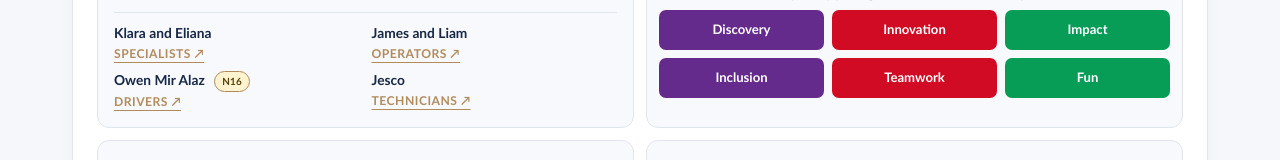
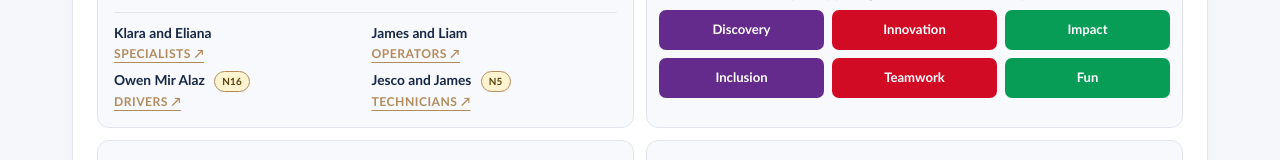
Before and after one commit to ciresannamaria/fll-bioglow-team-8025, a plain HTML site: page index.html in a window 1280 px wide. Shown: the part 383-543 px from the top of the page. Drawn offline with Linux system fonts and the light colour scheme.

Commit message:
Add laptop number for Jesco and James

```diff
--- a/index.html
+++ b/index.html
@@ -37,7 +37,7 @@ footer{background:var(--navy);color:#dfe6f2;text-align:center;padding:20px;font-
 <main>
 <section class="section" id="home"><h2>Team overview</h2><p class="lead">General information about our team and regional event.</p><div class="home-grid">
 <div class="overview-top">
-  <div class="fact overview-team"><span class="label">Team name</span><strong>St. George RoboKnights</strong><div class="team-roles"><div><span>Klara and Eliana</span><b><a href="https://drive.google.com/drive/folders/1BIgm2-Lqo71b0L_HISadoIj7GOhfOB-a?usp=sharing" target="_blank" rel="noopener" style="color:inherit;text-decoration:underline;text-decoration-color:var(--gold);text-underline-offset:4px">Specialists ↗</a></b></div><div><span>James and Liam</span><b><a href="https://drive.google.com/drive/folders/1BIgm2-Lqo71b0L_HISadoIj7GOhfOB-a?usp=sharing" target="_blank" rel="noopener" style="color:inherit;text-decoration:underline;text-decoration-color:var(--gold);text-underline-offset:4px">Operators ↗</a></b></div><div><span>Owen Mir Alaz <small class="laptop-number">N16</small></span><b><a href="https://drive.google.com/drive/folders/1BIgm2-Lqo71b0L_HISadoIj7GOhfOB-a?usp=sharing" target="_blank" rel="noopener" style="color:inherit;text-decoration:underline;text-decoration-color:var(--gold);text-underline-offset:4px">Drivers ↗</a></b></div><div><span>Jesco</span><b><a href="https://drive.google.com/drive/folders/1BIgm2-Lqo71b0L_HISadoIj7GOhfOB-a?usp=sharing" target="_blank" rel="noopener" style="color:inherit;text-decoration:underline;text-decoration-color:var(--gold);text-underline-offset:4px">Technicians ↗</a></b></div></div></div>
+  <div class="fact overview-team"><span class="label">Team name</span><strong>St. George RoboKnights</strong><div class="team-roles"><div><span>Klara and Eliana</span><b><a href="https://drive.google.com/drive/folders/1BIgm2-Lqo71b0L_HISadoIj7GOhfOB-a?usp=sharing" target="_blank" rel="noopener" style="color:inherit;text-decoration:underline;text-decoration-color:var(--gold);text-underline-offset:4px">Specialists ↗</a></b></div><div><span>James and Liam</span><b><a href="https://drive.google.com/drive/folders/1BIgm2-Lqo71b0L_HISadoIj7GOhfOB-a?usp=sharing" target="_blank" rel="noopener" style="color:inherit;text-decoration:underline;text-decoration-color:var(--gold);text-underline-offset:4px">Operators ↗</a></b></div><div><span>Owen Mir Alaz <small class="laptop-number">N16</small></span><b><a href="https://drive.google.com/drive/folders/1BIgm2-Lqo71b0L_HISadoIj7GOhfOB-a?usp=sharing" target="_blank" rel="noopener" style="color:inherit;text-decoration:underline;text-decoration-color:var(--gold);text-underline-offset:4px">Drivers ↗</a></b></div><div><span>Jesco and James <small class="laptop-number">N5</small></span><b><a href="https://drive.google.com/drive/folders/1BIgm2-Lqo71b0L_HISadoIj7GOhfOB-a?usp=sharing" target="_blank" rel="noopener" style="color:inherit;text-decoration:underline;text-decoration-color:var(--gold);text-underline-offset:4px">Technicians ↗</a></b></div></div></div>
   <div class="core-values"><h3>Our Core Values</h3><p>We learn, work and compete by putting these six Core Values into practice.</p><div class="values-grid"><div class="value-tile discovery">Discovery</div><div class="value-tile innovation">Innovation</div><div class="value-tile impact">Impact</div><div class="value-tile inclusion">Inclusion</div><div class="value-tile teamwork">Teamwork</div><div class="value-tile fun">Fun</div></div></div>
   <div class="fact overview-season"><span class="label">Season</span><strong>BIOGLOW · 2026–27</strong></div>
   <div class="fact overview-kit"><span class="label">LEGO kit used</span><strong><a href="https://education.lego.com/de-de/products/lego-education-computer-science-and-ai/45521/" target="_blank" rel="noopener" style="color:inherit;text-decoration:underline;text-decoration-color:var(--gold);text-underline-offset:4px">LEGO Education Computer Science &amp; AI Set 45521 · 8+ ↗</a></strong><small style="display:block;margin-top:6px;color:var(--muted);line-height:1.45">Additional components required: 2 × Single Motor (45650), 2 × Controller (45652), 1 × Connection Board Set (45657).</small></div>
```
